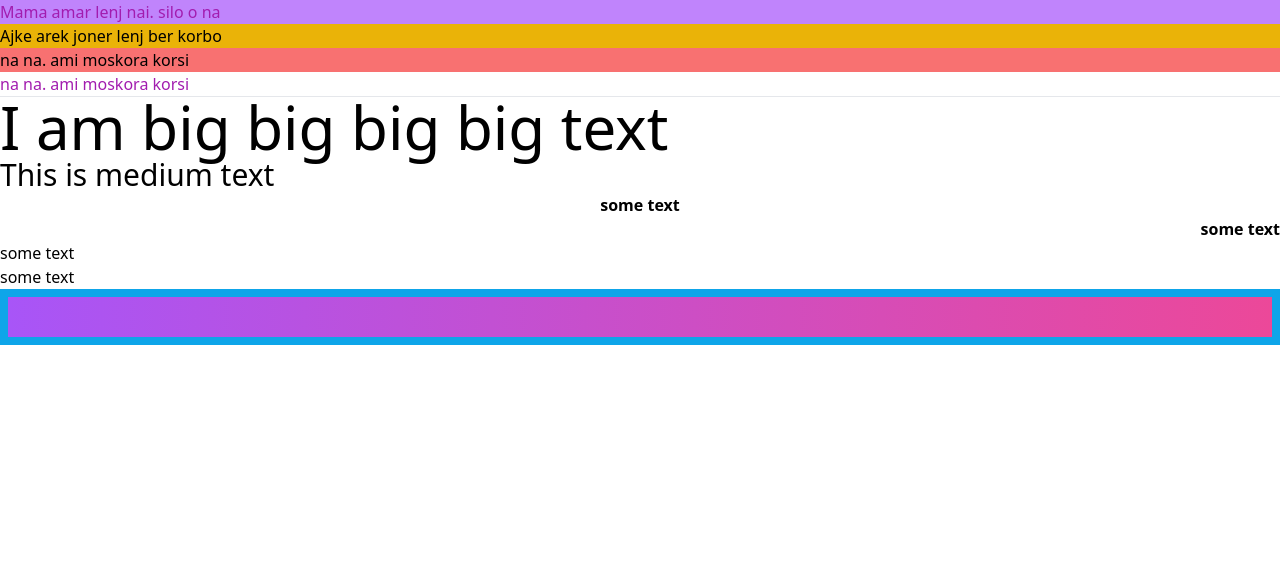
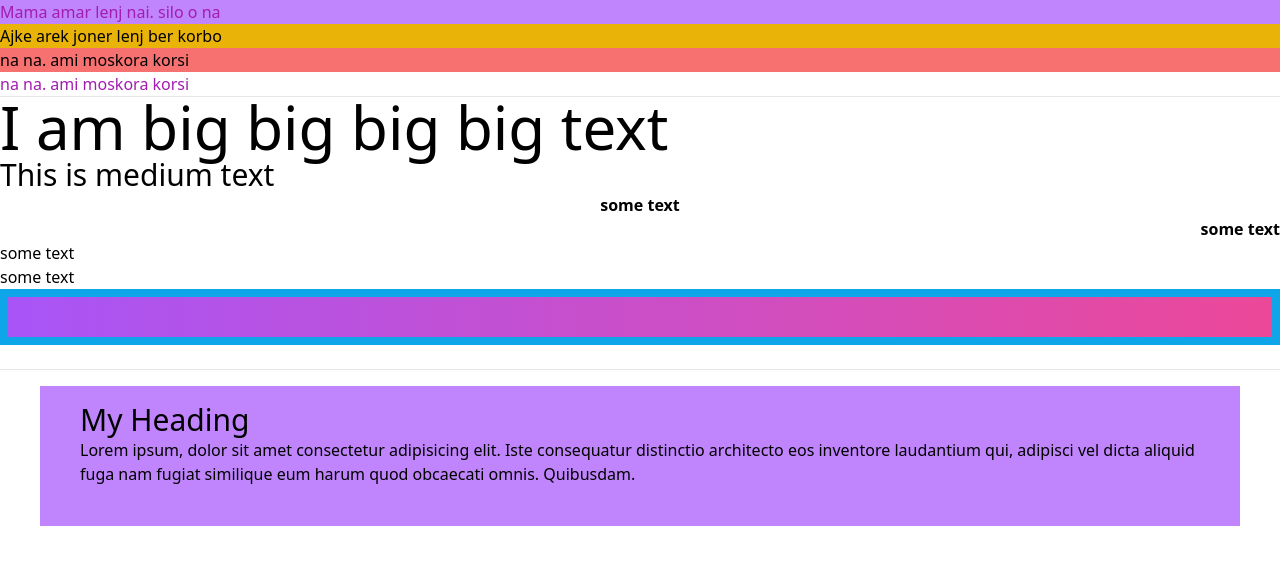
Before and after one commit to arfanur04/m12-intro-to-tailwindcss, a plain HTML site: page index.html in a window 1280 px wide. Drawn offline with nearby package versions, Linux system fonts and the light colour scheme.

Commit message:
12-3 Explore Tailwind width, height, padding, margin

```diff
--- a/index.html
+++ b/index.html
@@ -26,5 +26,18 @@
 				class="border-8 h-14 border-sky-500 bg-gradient-to-r from-purple-500 to-pink-500"
 			></div>
 		</section>
+		<br />
+		<hr />
+		<section>
+			<div class="px-10 pt-4 pb-10 mx-10 mt-4 bg-purple-400">
+				<h3 class="text-3xl">My Heading</h3>
+				<p>
+					Lorem ipsum, dolor sit amet consectetur adipisicing elit. Iste
+					consequatur distinctio architecto eos inventore laudantium qui,
+					adipisci vel dicta aliquid fuga nam fugiat similique eum harum quod
+					obcaecati omnis. Quibusdam.
+				</p>
+			</div>
+		</section>
 	</body>
 </html>
```
